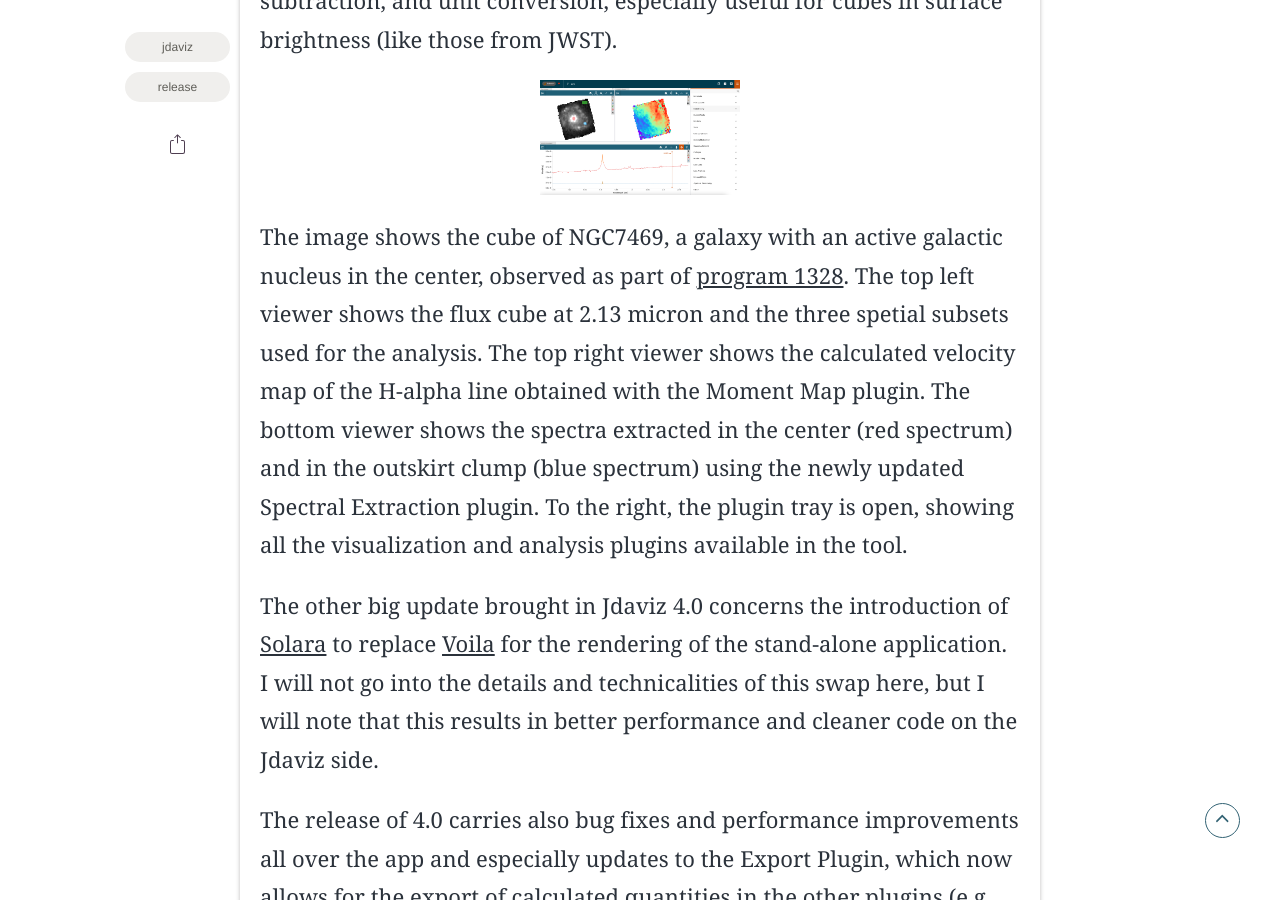
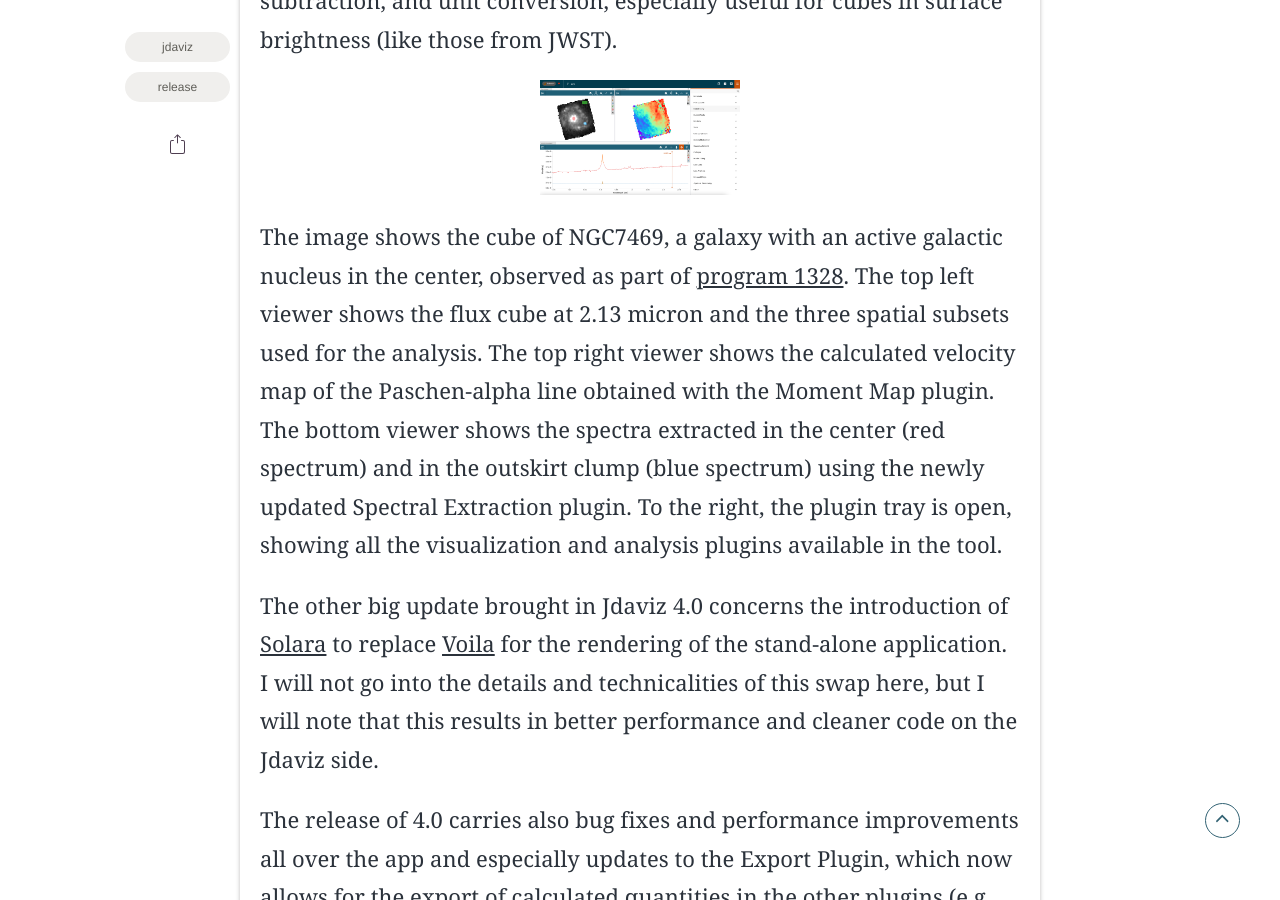
Before and after one commit to spacetelescope/mast-blog, a Jekyll site: the page built from _posts/2024-10-22-jdaviz-4.0-post.md, in a window 1280 px wide and 900 px high, scrolled down 1360 px. Built offline with Jekyll 4.4.1, drawn with Linux system fonts in a browser that asks for light colours; some web fonts are replaced.

Commit message:
paschen alpha, not h alpha!

```diff
--- a/_posts/2024-10-22-jdaviz-4.0-post.md
+++ b/_posts/2024-10-22-jdaviz-4.0-post.md
@@ -27,13 +27,13 @@ in surface brightness (like those from JWST).
 
 <img src="https://github.com/spacetelescope/mast-blog/blob/main/assets/img/posts/20241022/cubeviz_for_blog.png" alt="Cubeviz interface showing the cube of object NGC7469 as part of
   the observations in program 1328. The top left viewer shows the view of the galaxy at 2.13 micron. The top right viewer
-  shows the velocity map of the H-alpha line. The bottom viewer shows
+  shows the velocity map of the Paschen-alpha line. The bottom viewer shows
   the extracted spectra in the center (brighter spectrum) and in the outskirt clump (dimmer spectrum)." width="200"/>
 
 The image shows the cube of NGC7469, a galaxy with an active galactic nucleus in the center,
 observed as part of [program 1328](https://www.stsci.edu/jwst/science-execution/approved-programs/dd-ers/program-1328). The top
-left viewer shows the flux cube at 2.13 micron and the three spetial subsets used for the analysis. The top right viewer shows
-the calculated velocity map of the H-alpha line obtained with the Moment Map plugin. The bottom viewer shows the spectra extracted
+left viewer shows the flux cube at 2.13 micron and the three spatial subsets used for the analysis. The top right viewer shows
+the calculated velocity map of the Paschen-alpha line obtained with the Moment Map plugin. The bottom viewer shows the spectra extracted
 in the center (red spectrum) and in the outskirt clump (blue spectrum) using the newly updated Spectral Extraction plugin.
 To the right, the plugin tray is open, showing all the visualization and analysis plugins available in the tool.
 
```
